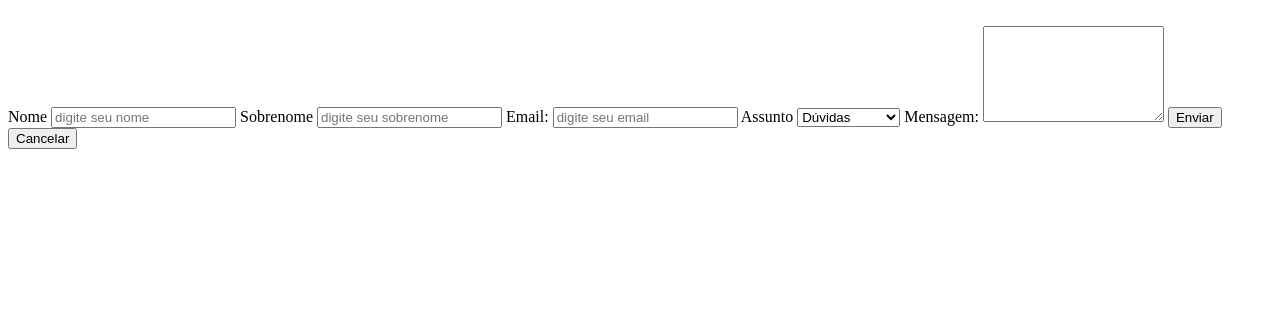
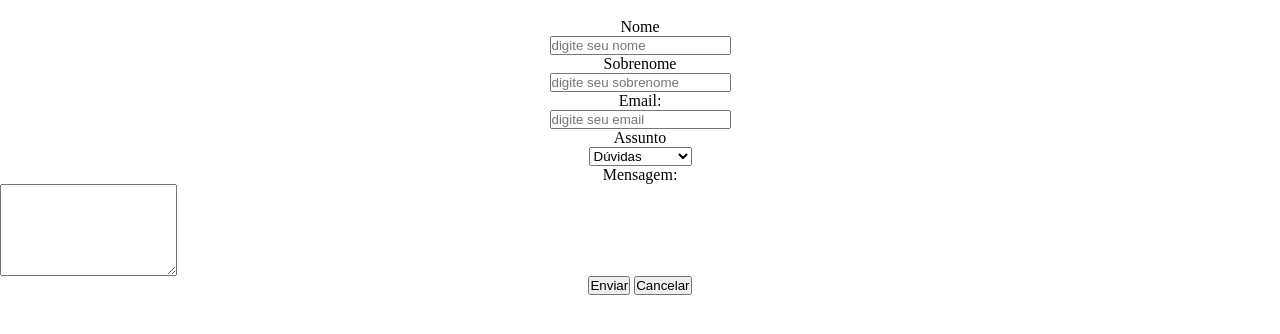
Before and after one commit to kbsebold/formulario, a plain HTML site: page index.html in a window 1280 px wide. Drawn offline with Linux system fonts and the light colour scheme; files that its build step writes are made by us from their sources; the site is published under a folder, as on GitHub Pages, so addresses that start at the root find nothing.

Commit message:
caminho css

```diff
--- a/index.html
+++ b/index.html
@@ -4,7 +4,7 @@
     <meta charset="UTF-8">
     <meta http-equiv="X-UA-Compatible" content="IE=edge">
     <meta name="viewport" content="width=device-width, initial-scale=1.0">
-    <link rel="stylesheet" href="/mesa/css/style.css">
+    <link rel="stylesheet" href="./style.css">
     <title>Formulário de Contato</title>
 </head>
 <body>
```
